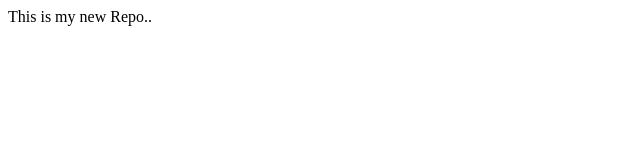
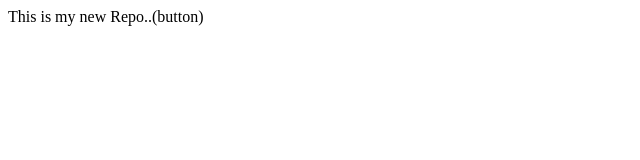
Before and after one commit to Mamatha1718/localrepo, a plain HTML site: page index.html in a window 1280 px wide. Shown: the full height of the page, 0-640 px from the left. Drawn offline with Linux system fonts and the light colour scheme.

```diff
--- a/index.html
+++ b/index.html
@@ -1,3 +1,3 @@
 <P>
-    This is my new Repo..
+    This is my new Repo..(button)
 </P>
```
